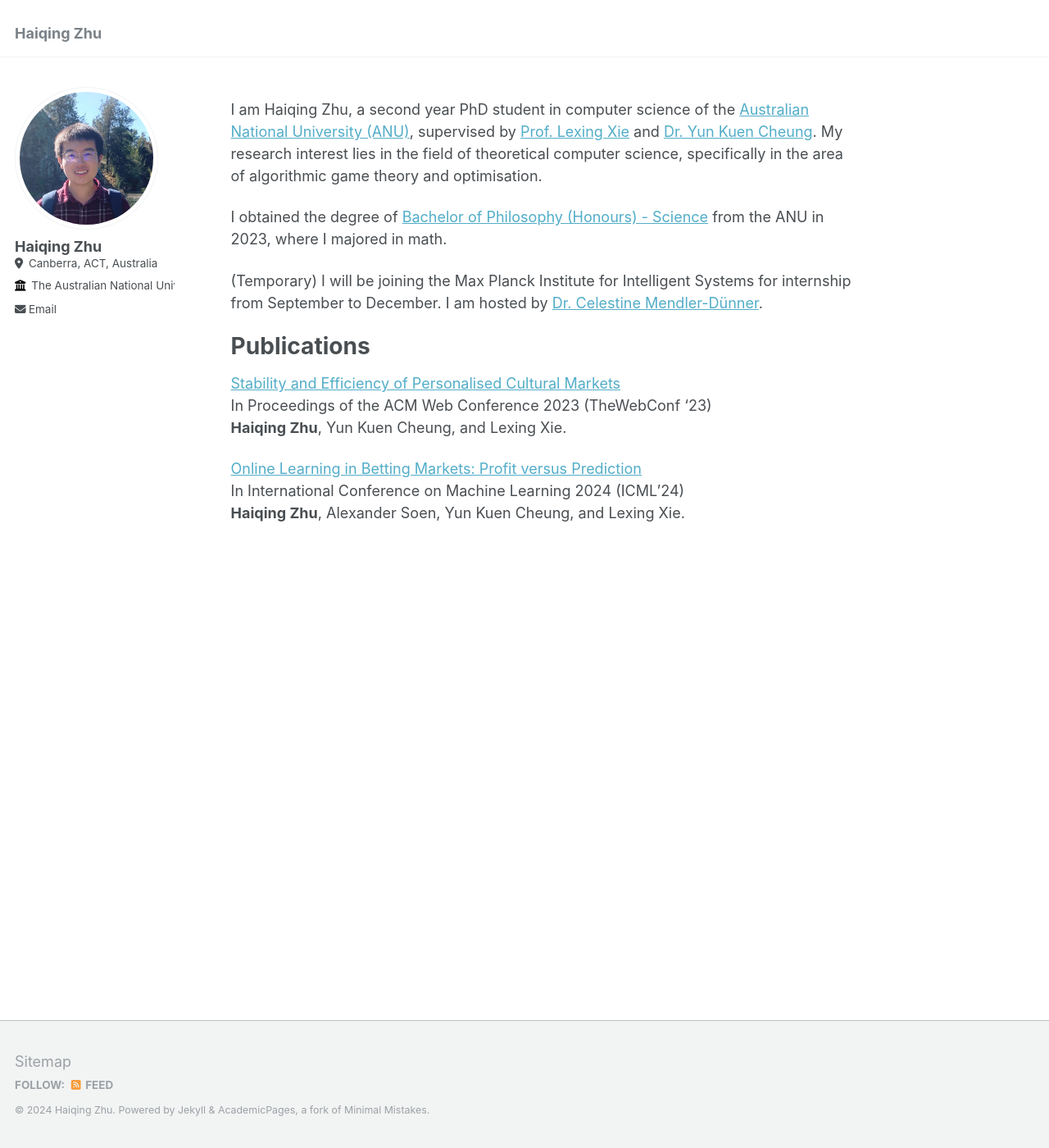
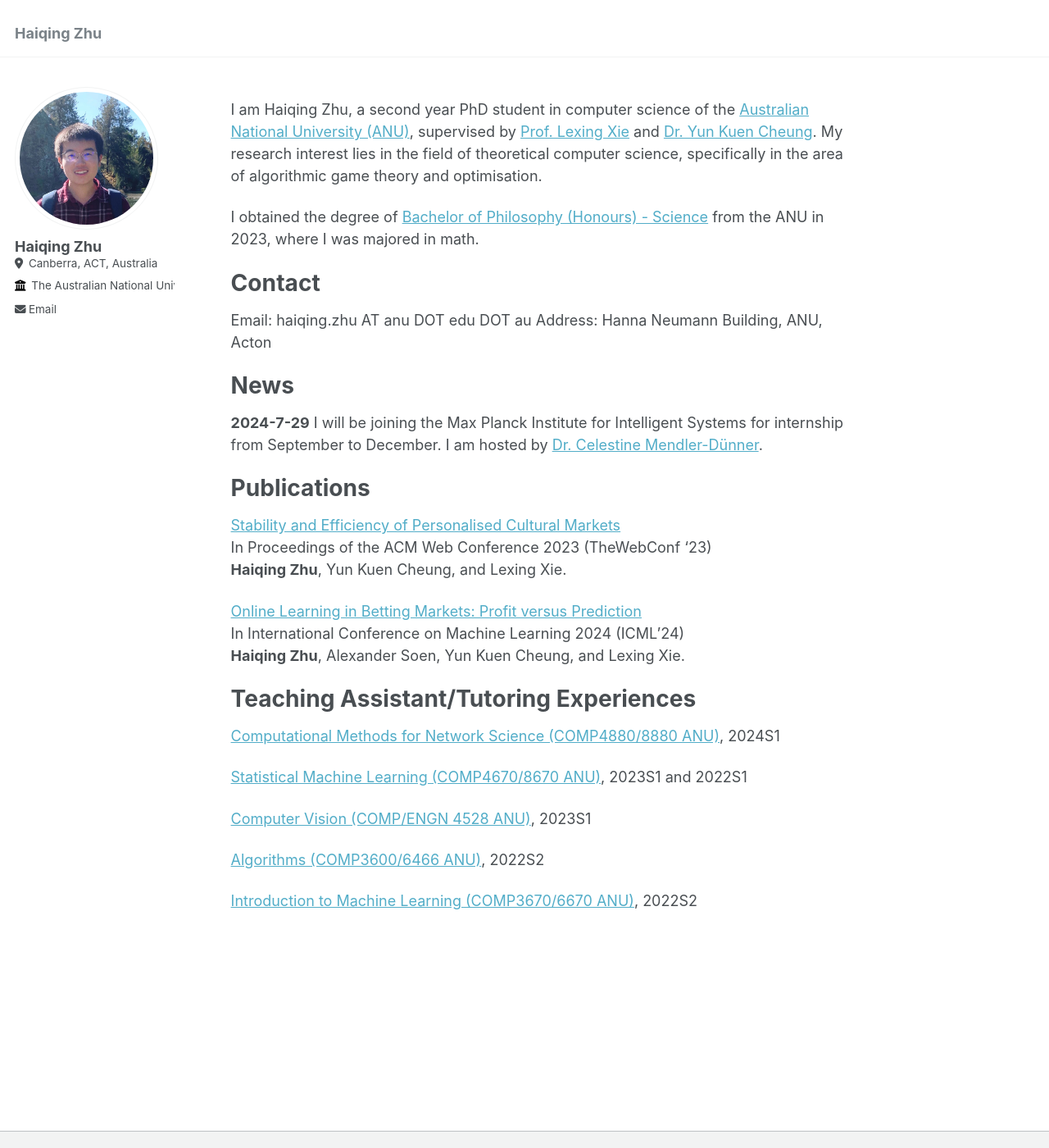
Before and after one commit to haiqingzhu543/haiqingzhu543.github.io, a Jekyll site: the page built from _pages/about.md, in a window 1280 px wide and 1400 px high. Shown: the whole window at 82% size. Built offline with Jekyll 4.4.1, drawn with Linux system fonts in a browser that asks for light colours.

Commit message:
update- TA

```diff
--- a/_pages/about.md
+++ b/_pages/about.md
@@ -9,9 +9,16 @@ redirect_from:
 
 I am Haiqing Zhu, a second year PhD student in computer science of the [Australian National University (ANU)](https://www.anu.edu.au/), supervised by [Prof. Lexing Xie](https://users.cecs.anu.edu.au/~xlx/) and [Dr. Yun Kuen Cheung](https://comp-math-econ.academy/index_.html#). My research interest lies in the field of theoretical computer science, specifically in the area of algorithmic game theory and optimisation.
 
-I obtained the degree of [Bachelor of Philosophy (Honours) - Science](https://programsandcourses.anu.edu.au/program/aphsc) from the ANU in 2023, where I majored in math.
+I obtained the degree of [Bachelor of Philosophy (Honours) - Science](https://programsandcourses.anu.edu.au/program/aphsc) from the ANU in 2023, where I was majored in math.
 
-(Temporary) I will be joining the Max Planck Institute for Intelligent Systems for internship from September to December. I am hosted by [Dr. Celestine Mendler-Dünner](https://celestine.ai/).
+Contact
+======
+Email: haiqing.zhu AT anu DOT edu DOT au
+Address: Hanna Neumann Building, ANU, Acton
+
+News
+======
+**2024-7-29** I will be joining the Max Planck Institute for Intelligent Systems for internship from September to December. I am hosted by [Dr. Celestine Mendler-Dünner](https://celestine.ai/).
 
 
 Publications
@@ -23,3 +30,15 @@ In Proceedings of the ACM Web Conference 2023 (TheWebConf '23)
 [Online Learning in Betting Markets: Profit versus Prediction](https://arxiv.org/abs/2406.04062)
 In International Conference on Machine Learning 2024 (ICML'24)
 **Haiqing Zhu**, Alexander Soen, Yun Kuen Cheung, and Lexing Xie.
+
+Teaching Assistant/Tutoring Experiences
+======
+[Computational Methods for Network Science (COMP4880/8880 ANU)](https://programsandcourses.anu.edu.au/course/comp4880), 2024S1
+
+[Statistical Machine Learning (COMP4670/8670 ANU)](https://programsandcourses.anu.edu.au/2022/course/comp4670), 2023S1 and 2022S1
+
+[Computer Vision (COMP/ENGN 4528 ANU)](https://programsandcourses.anu.edu.au/2024/course/comp4528), 2023S1
+
+[Algorithms (COMP3600/6466 ANU)](https://programsandcourses.anu.edu.au/2024/course/comp3600), 2022S2
+
+[Introduction to Machine Learning (COMP3670/6670 ANU)](https://programsandcourses.anu.edu.au/2024/course/comp3670), 2022S2
```
